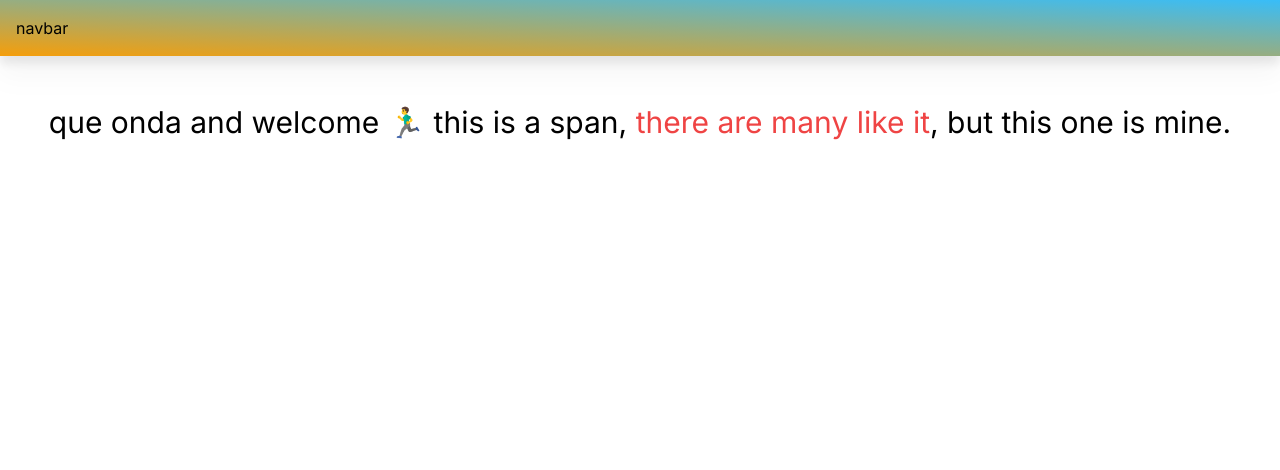
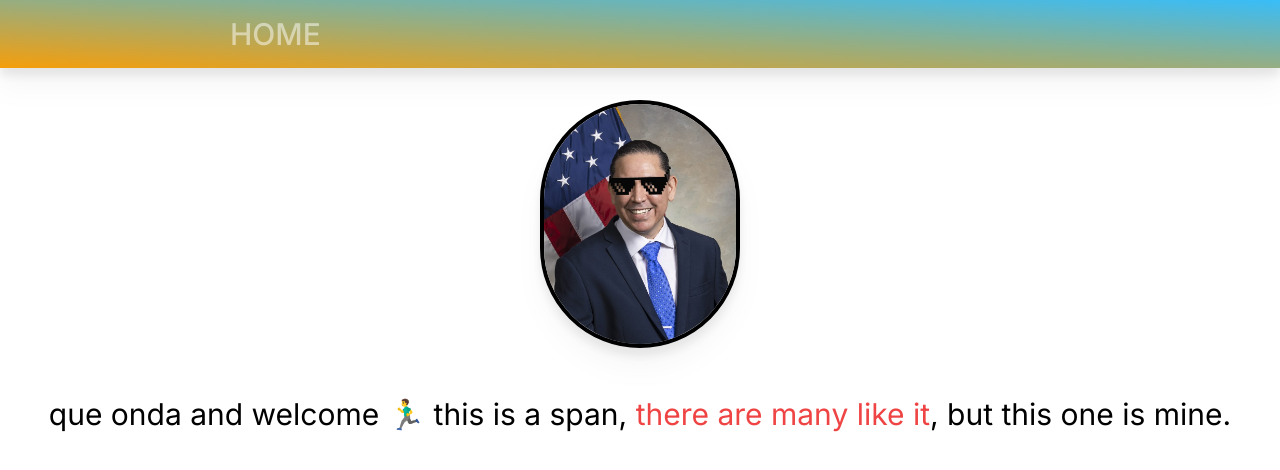
Before and after one commit to elLui/next-build-0005-blog, a Next.js app: page / in a window 1280 px wide. Shown: the top 470 px of the page. Built offline with nearby package versions, Linux system fonts and the light colour scheme.

Commit message:
implemented profilePicture.tsx - with a profile pic - wrapped our Link element in the navbar inside a h1 that provides better centering -

```diff
--- a/app/components/navbar.tsx
+++ b/app/components/navbar.tsx
@@ -1,8 +1,14 @@
+import Link from "next/link";
+
 export default function Navbar() {
 
     return (
         <nav className="bg-gradient-to-tr from-amber-500 to-sky-400 p-4 sticky top-0 drop-shadow-xl z-10">
-            navbar
+            <div className="prose prose-xl mx-auto flex justify-between flex-col sm:flex-row">
+                <h1 className="text-3xl font-bold text-white grid place-content-center mb-2 md:mb-0">
+                    <Link href={"/"} className="text-white/50 no-underline hover:text-white">HOME</Link>
+                </h1>
+            </div>
         </nav>
     )
 }
--- /dev/null
+++ b/app/components/profilePicture.tsx
@@ -0,0 +1,12 @@
+import Image from "next/image";
+
+export default function ProfilePicture() {
+    return (
+
+        <section className="w-full mx-auto">
+            <Image
+                className="border-4 border-black dark:border-slate-300 drop-shadow-xl shadow-black rounded-full mx-auto mt-8"
+                src={"/images/luiWGLASSES.jpg"} alt={"luis profile picture"} width={200} height={200} priority={true}/>
+        </section>
+    )
+}
--- a/app/layout.tsx
+++ b/app/layout.tsx
@@ -2,6 +2,7 @@ import './globals.css'
 import { Inter } from 'next/font/google'
 import clsx from "clsx";
 import Navbar from "@/app/components/navbar";
+import ProfilePicture from "@/app/components/profilePicture";
 
 const inter = Inter({ subsets: ['latin'] })
 
@@ -20,6 +21,7 @@ export default function RootLayout({
       <body className={clsx(inter.className, "dark:bg-gradient-radial from-pink-700 to-sky-400")}>
 
       <Navbar />
+      <ProfilePicture />
 
       {children}</body>
     </html>
```
Also changed, not shown: public/images/luiWGLASSES.jpg (added).
